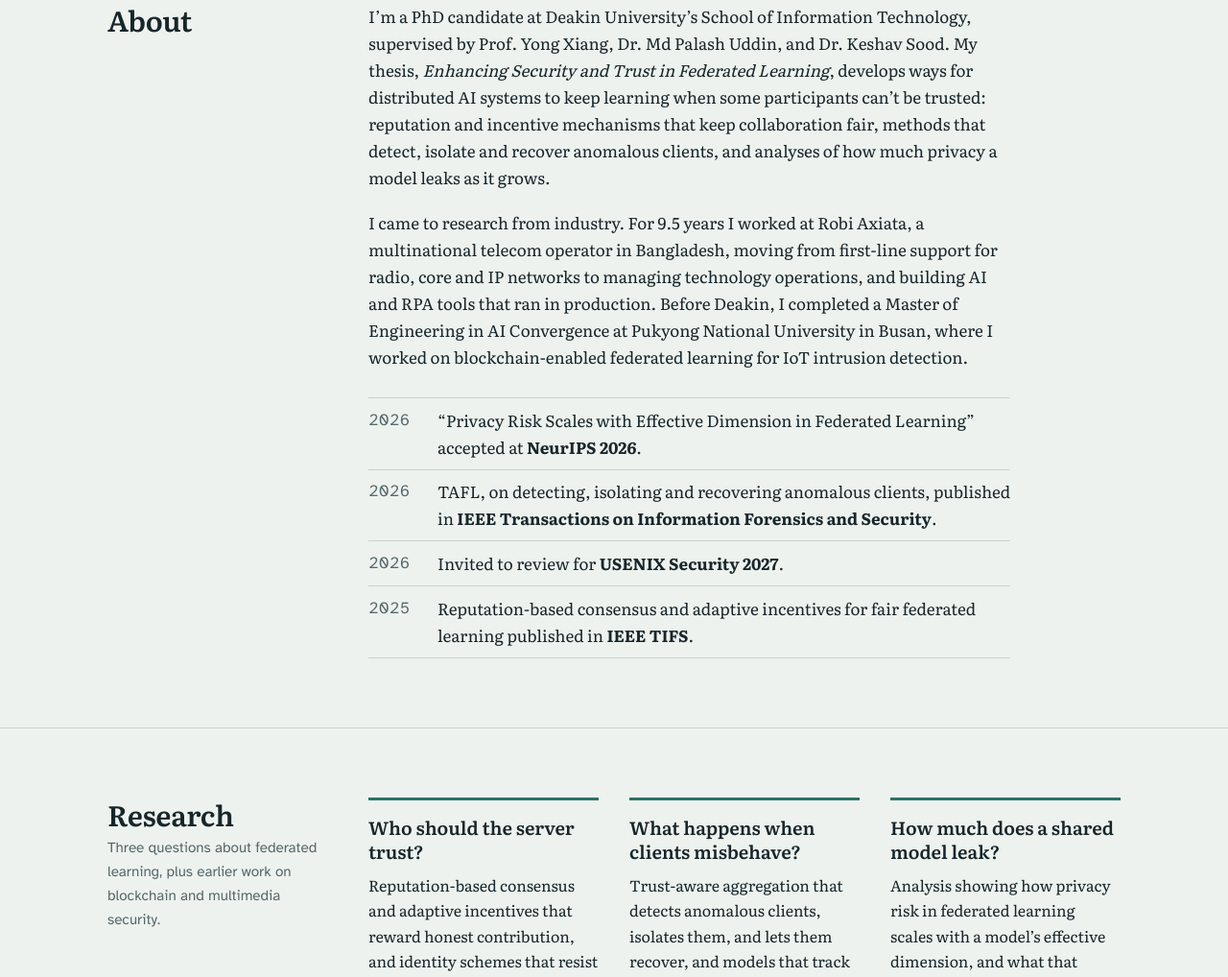
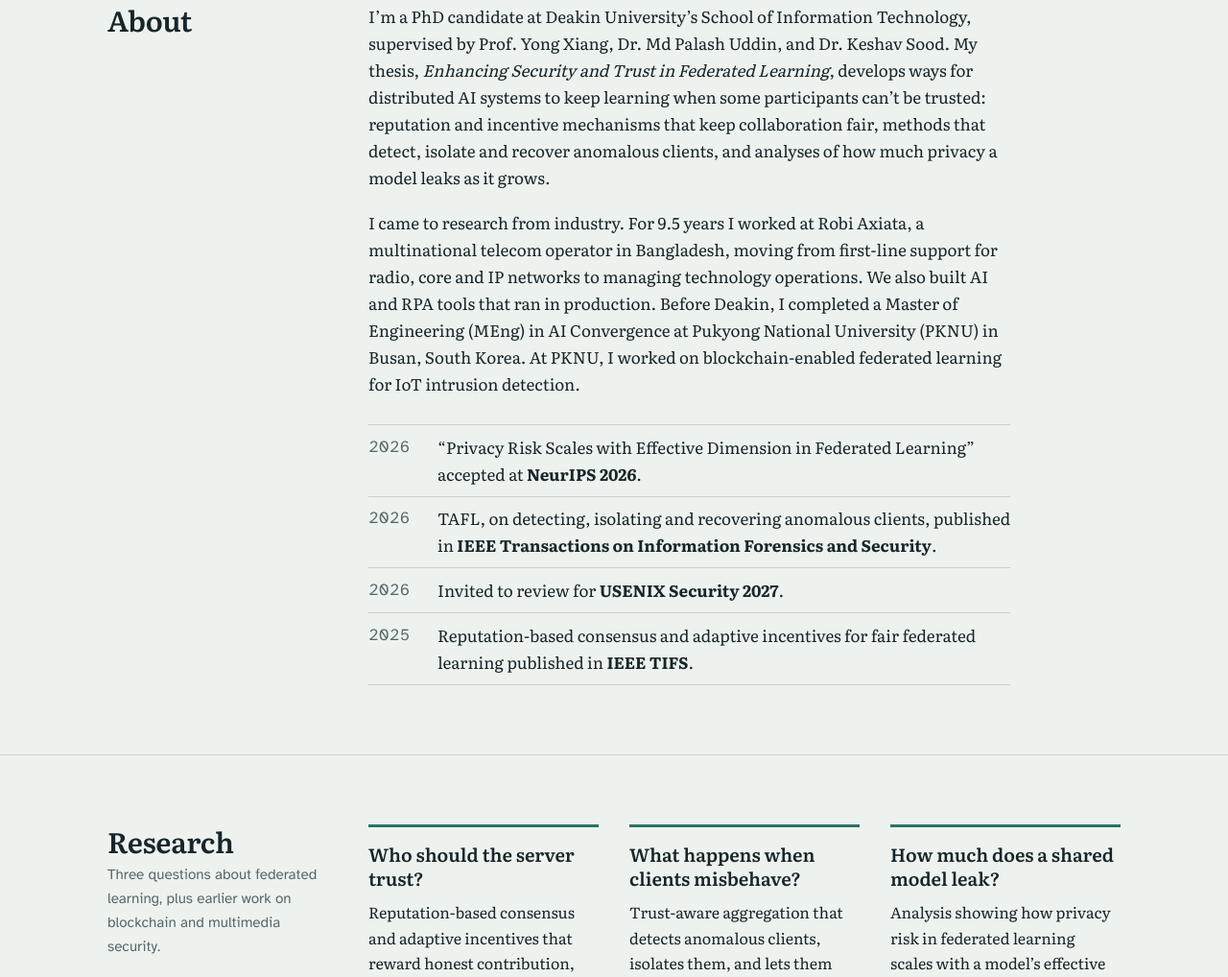
Before and after one commit to mamunurrashidete88/mamunurrashidete88.github.io, a plain HTML site: page index.html in a window 1280 px wide. Shown: the part 840-1858 px from the top of the page at 96% size. Drawn offline with Linux system fonts and the light colour scheme.

Commit message:
Update index.html

```diff
--- a/index.html
+++ b/index.html
@@ -345,7 +345,7 @@
       <div><h2>About</h2></div>
       <div class="sec-body prose">
         <p>I’m a PhD candidate at Deakin University’s School of Information Technology, supervised by Prof. Yong Xiang, Dr. Md Palash Uddin, and Dr. Keshav Sood. My thesis, <em>Enhancing Security and Trust in Federated Learning</em>, develops ways for distributed AI systems to keep learning when some participants can’t be trusted: reputation and incentive mechanisms that keep collaboration fair, methods that detect, isolate and recover anomalous clients, and analyses of how much privacy a model leaks as it grows.</p>
-        <p>I came to research from industry. For 9.5 years I worked at Robi Axiata, a multinational telecom operator in Bangladesh, moving from first-line support for radio, core and IP networks to managing technology operations, and building AI and RPA tools that ran in production. Before Deakin, I completed a Master of Engineering in AI Convergence at Pukyong National University in Busan, where I worked on blockchain-enabled federated learning for IoT intrusion detection.</p>
+        <p>I came to research from industry. For 9.5 years I worked at Robi Axiata, a multinational telecom operator in Bangladesh, moving from first-line support for radio, core and IP networks to managing technology operations. We also built AI and RPA tools that ran in production. Before Deakin, I completed a Master of Engineering (MEng) in AI Convergence at Pukyong National University (PKNU) in Busan, South Korea. At PKNU, I worked on blockchain-enabled federated learning for IoT intrusion detection.</p>
         <ul class="recent" aria-label="Recent highlights">
           <li><span class="yr">2026</span><span>“Privacy Risk Scales with Effective Dimension in Federated Learning” accepted at <strong>NeurIPS 2026</strong>.</span></li>
           <li><span class="yr">2026</span><span>TAFL, on detecting, isolating and recovering anomalous clients, published in <strong>IEEE Transactions on Information Forensics and Security</strong>.</span></li>
```
